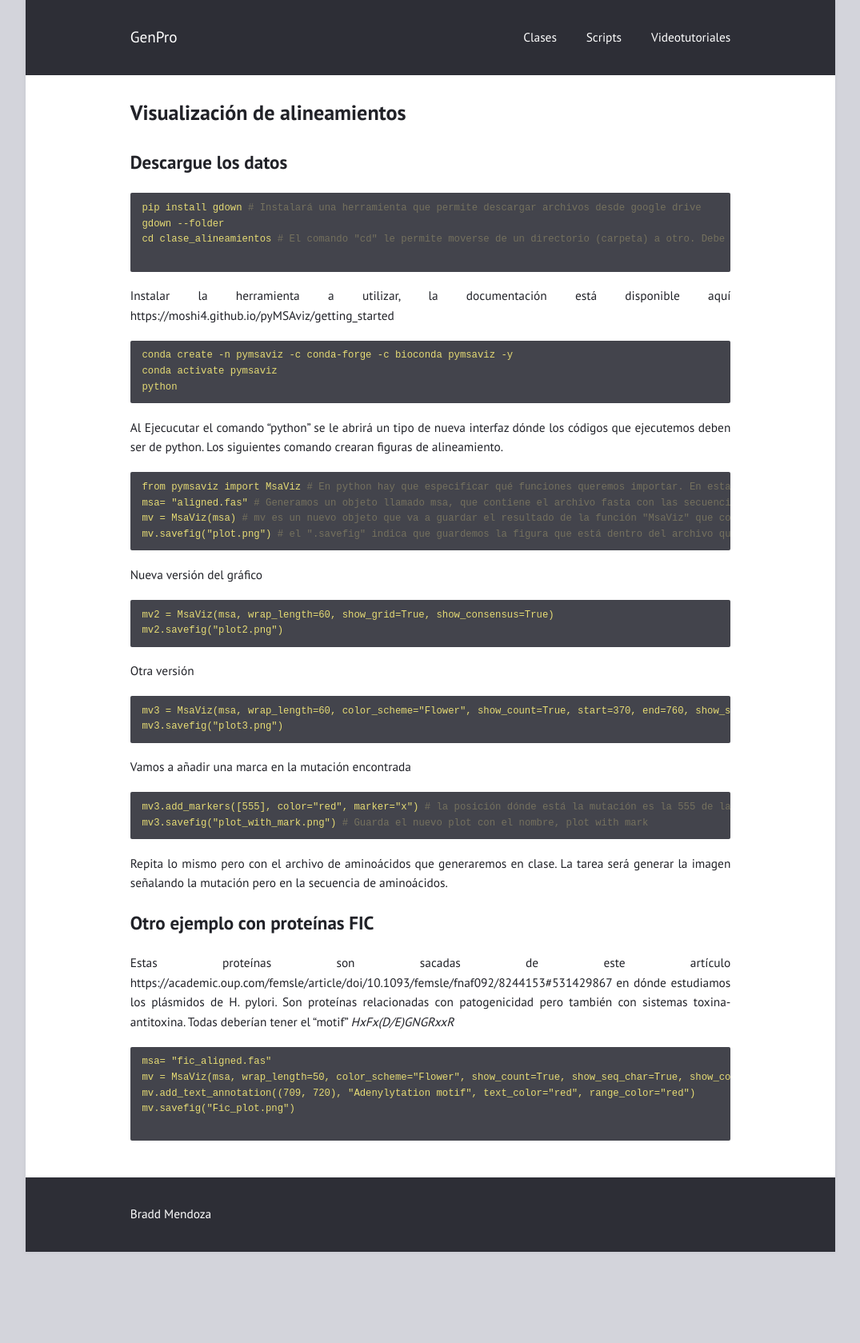
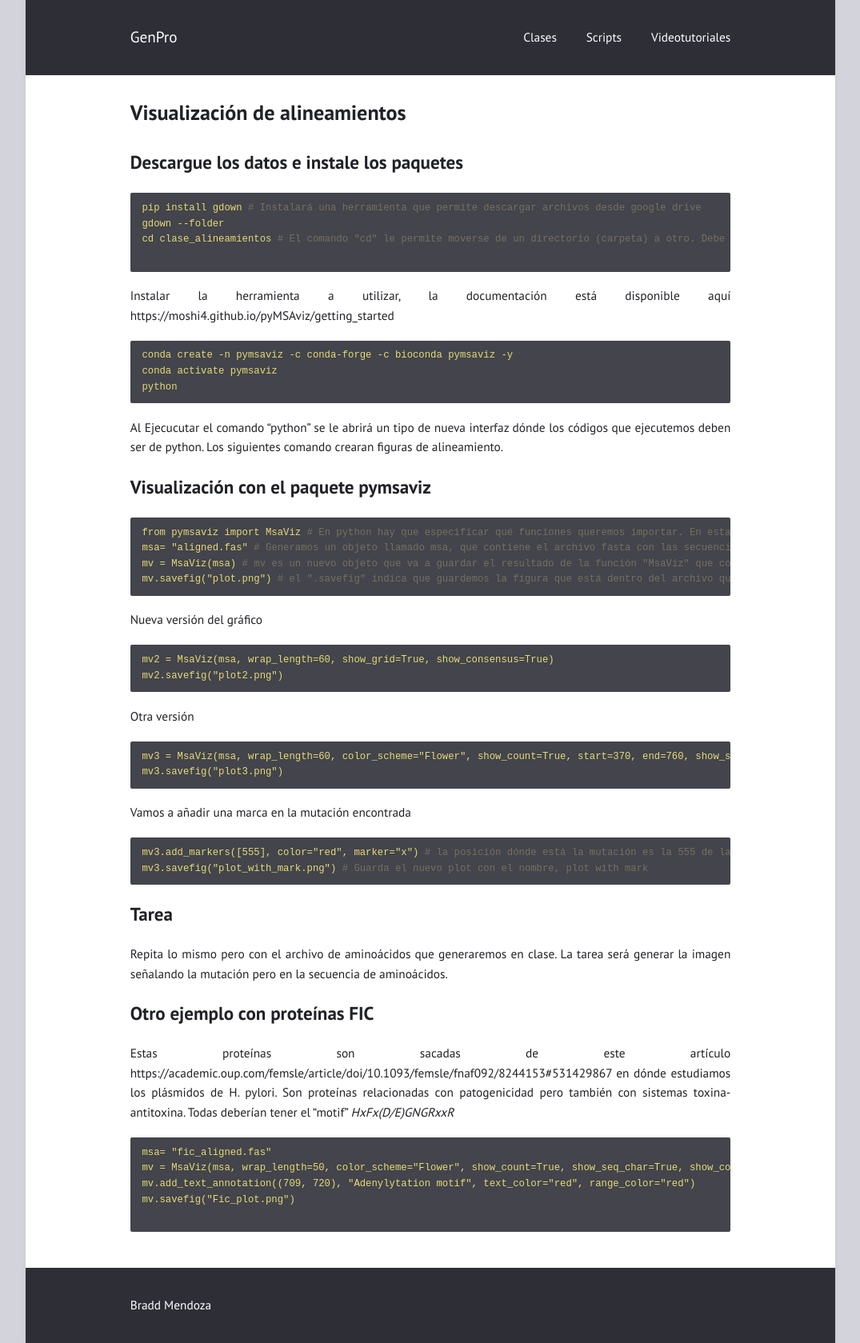
Before and after one commit to braddmg/GenPro, a Jekyll site: the page built from _posts/2025-09-17-Visualizacion-de-alineamientos.md, in a window 1280 px wide. Shown: the whole page at 80% size, without its empty margins (102-1177 px from the left). Built offline with Jekyll 4.4.1, drawn with Linux system fonts in a browser that asks for light colours; before the commit the page ends 1565 px from its top, so only the background shows below that.

Commit message:
Update 2025-09-17-Visualizacion-de-alineamientos.md

````diff
--- a/_posts/2025-09-17-Visualizacion-de-alineamientos.md
+++ b/_posts/2025-09-17-Visualizacion-de-alineamientos.md
@@ -3,7 +3,7 @@ title: "Visualización de alineamientos"
 layout: page
 ---
 
-## Descargue los datos
+## Descargue los datos e instale los paquetes
 
 ```yml
 pip install gdown # Instalará una herramienta que permite descargar archivos desde google drive
@@ -21,6 +21,7 @@ python
 Al Ejecucutar el comando "python" se le abrirá un tipo de nueva interfaz dónde los códigos que ejecutemos deben ser de python.
 Los siguientes comando crearan figuras de alineamiento.
 
+## Visualización con el paquete pymsaviz
 ```yml
 from pymsaviz import MsaViz # En python hay que especificar qué funciones queremos importar. En esta caso sólo utilizaremos la función MsaViz de la librería pymsaviz
 msa= "aligned.fas" # Generamos un objeto llamado msa, que contiene el archivo fasta con las secuencias alineadas.
@@ -43,11 +44,12 @@ Vamos a añadir una marca en la mutación encontrada
 mv3.add_markers([555], color="red", marker="x") # la posición dónde está la mutación es la 555 de la secuencia de ref.
 mv3.savefig("plot_with_mark.png") # Guarda el nuevo plot con el nombre, plot with mark
 ```
+## Tarea
 
 Repita lo mismo pero con el archivo de aminoácidos que generaremos en clase.
 La tarea será generar la imagen señalando la mutación pero en la secuencia de aminoácidos.
 
-# Otro ejemplo con proteínas FIC
+## Otro ejemplo con proteínas FIC
 Estas proteínas son sacadas de este artículo https://academic.oup.com/femsle/article/doi/10.1093/femsle/fnaf092/8244153#531429867 en dónde estudiamos los plásmidos de H. pylori. Son proteínas relacionadas con patogenicidad pero también con sistemas toxina-antitoxina. Todas deberían tener el "motif" *HxFx(D/E)GNGRxxR*
 ```yml
 msa= "fic_aligned.fas"
````
